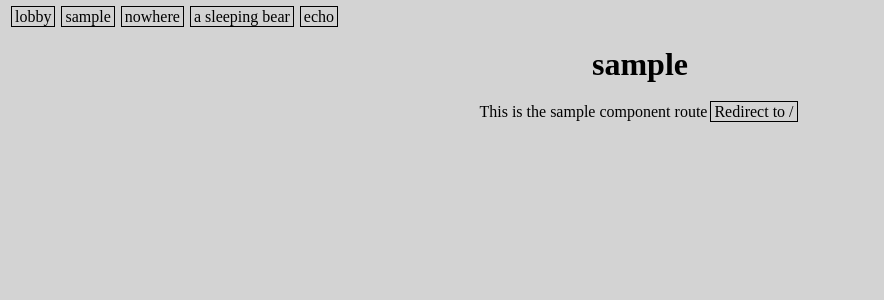
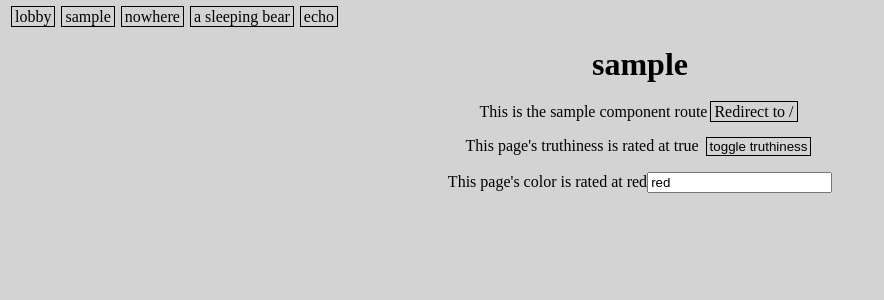
Before and after one commit to pete55104/ohhell, a React (Create React App) app in the folder client/: page /sample in a window 1280 px wide. Shown: the top 300 px of the page, without its empty margins (0-884 px from the left). Built offline with nearby package versions, Linux system fonts and the light colour scheme; no server answers.

Commit message:
Sample uses state and buttons

```diff
--- a/client/src/components/Sample.tsx
+++ b/client/src/components/Sample.tsx
@@ -1,11 +1,26 @@
-import React, { FC } from 'react'
+import React, { FC, ChangeEvent, useState } from 'react'
 import { NavLink, RouteComponentProps } from 'react-router-dom';
 
-interface SampleProps extends RouteComponentProps {
+interface IProps extends RouteComponentProps {
     sampleProp: string
 }
 
-const Sample: FC<SampleProps> = ( props: SampleProps): JSX.Element => {
+interface IState{
+
+}
+
+const Sample: FC<IProps> = props => {
+    const [color, setColor] = useState("red");
+    const [truthiness, setTruthiness] = useState(true);
+
+    const toggleTruthiness = () => {
+        setTruthiness(!truthiness)
+    }
+
+    const handleColorChange = (event: ChangeEvent<HTMLInputElement>) => {
+        setColor(event.currentTarget.value)
+    }
+
     console.log(props);
     return (
     <div className="centeringdiv">
@@ -13,6 +28,13 @@ const Sample: FC<SampleProps> = ( props: SampleProps): JSX.Element => {
     <div>
         <span>This is the {props.sampleProp} component route</span>
         <NavLink activeClassName="active" exact to="/">Redirect to /</NavLink>
+    <p>This page's truthiness is rated at {truthiness ? "true" : "false"} <button onClick={toggleTruthiness}>toggle truthiness</button></p>
+    <p>This page's color is rated at {color}
+        <input
+            type="text"
+            id="color"
+            value={color}
+            onChange={handleColorChange}/></p>
     </div>
     </div>
     );
--- a/client/src/styles/App.scss
+++ b/client/src/styles/App.scss
@@ -26,6 +26,17 @@ a {
   text-decoration-color: black;
   text-decoration-line: none;
   color: black;
+  border-style: solid;
+  border-width: 0.5px;
+  padding: 1px 3px 1px 3px;
+  margin-left: 3px;
+  margin-right: 3px;
+}
+
+button {
+  color: black;
+  background-color: lightgray;
+  border-color: black;
   border-style: solid;
   border-width: 0.5px;
   padding: 1px 3px 1px 3px;
```
